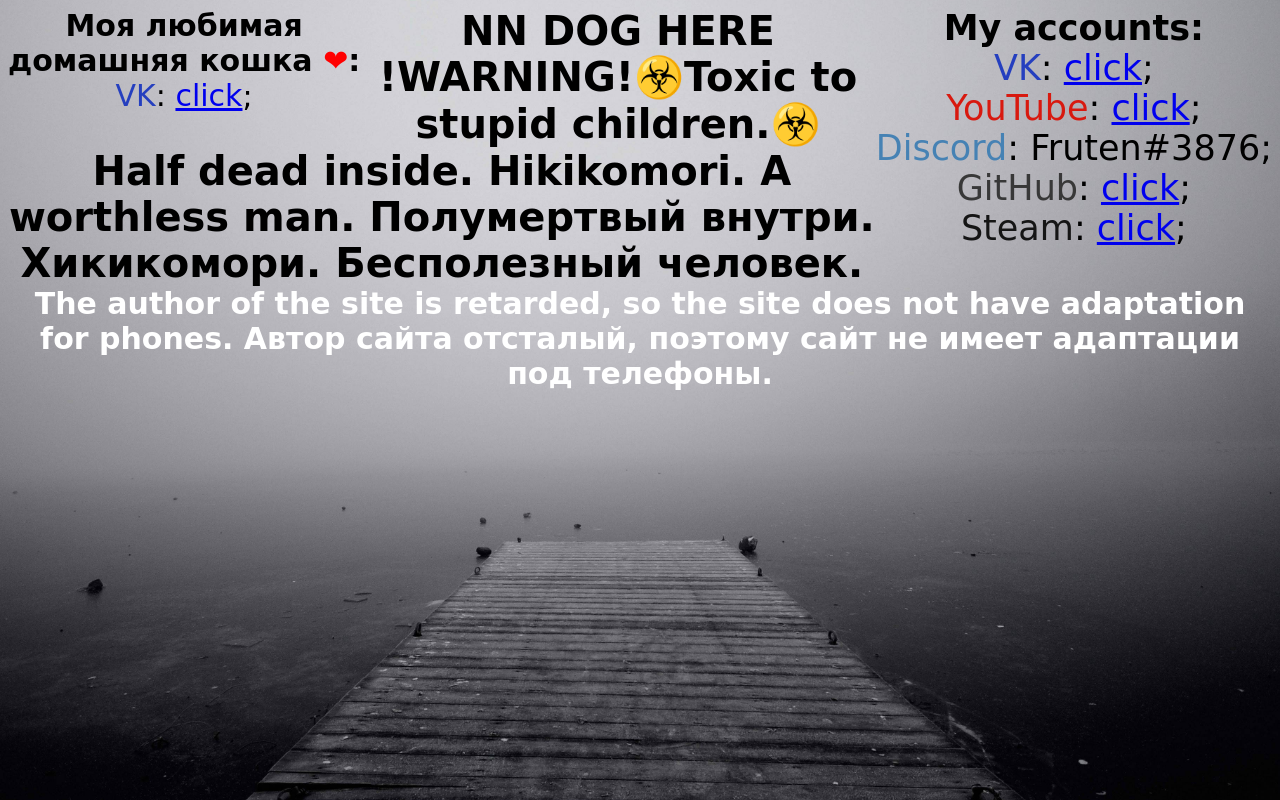
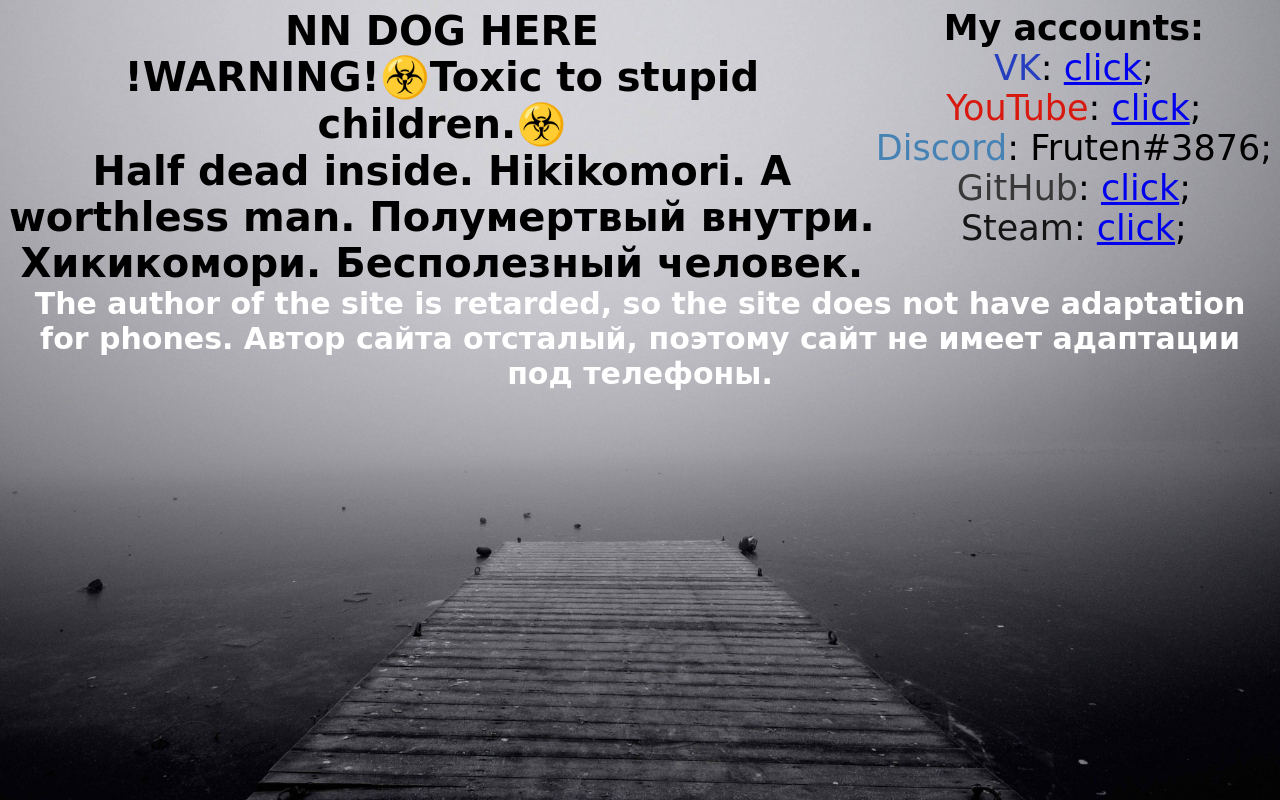
Before and after one commit to Fruten/Fruten.github.io, a plain HTML site: page index.html in a window 1280 px wide. Drawn offline with Linux system fonts and the light colour scheme; a web font is replaced by a local one.

Commit message:
Update index.html

```diff
--- a/index.html
+++ b/index.html
@@ -14,10 +14,6 @@
                 <p><font color="#383838">GitHub</font>: <a href="https://github.com/Fruten" target="_blank">click</a>;</p>
                 <p><font color="#151515">Steam</font>: <a href="https://steamcommunity.com/id/FrutenOriginal/" target="_blank">click</a>;</p>
             </aside>
-            <aside id="leftAside">
-                <p><b>Моя любимая<br> домашняя кошка <font color="red">❤</font>:</b></p>
-                <p><font color="#253fbf">VK</font>: <a href="https://vk.com/id433999947" target="_blank">click</a>;</p>
-            </aside>
 			<b>
 				<p>NN DOG HERE</p>
 				<p>!WARNING!☣️Toxic to stupid children.☣️</p>
```
